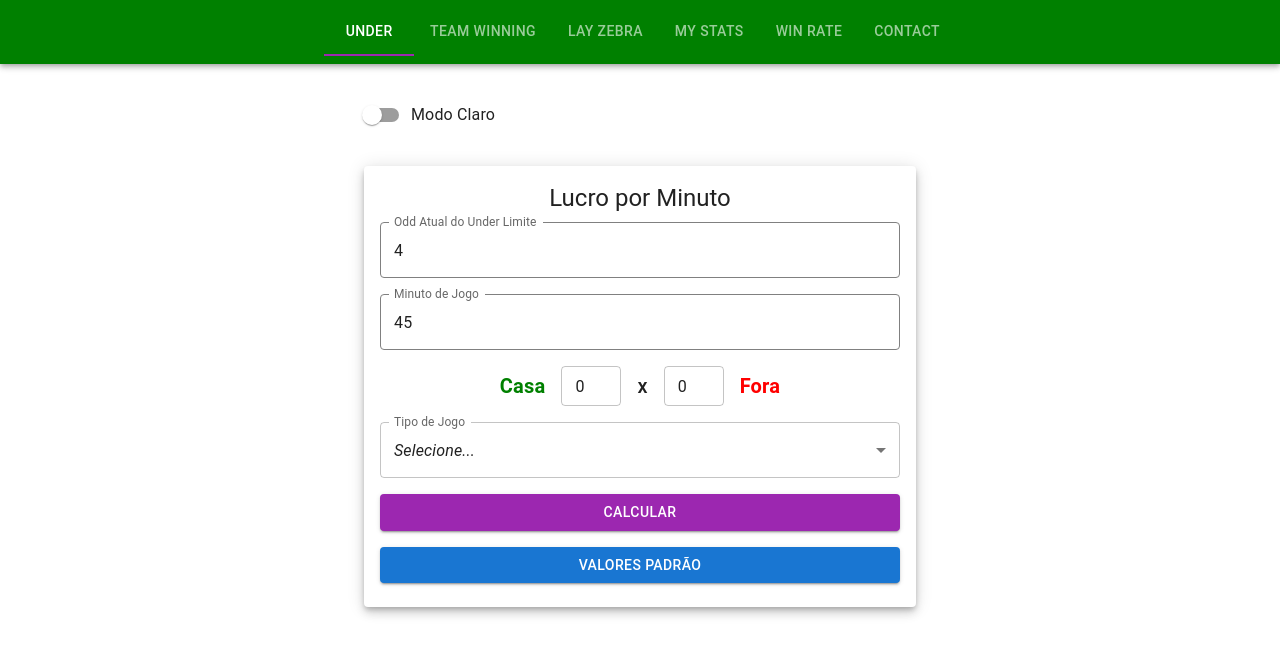
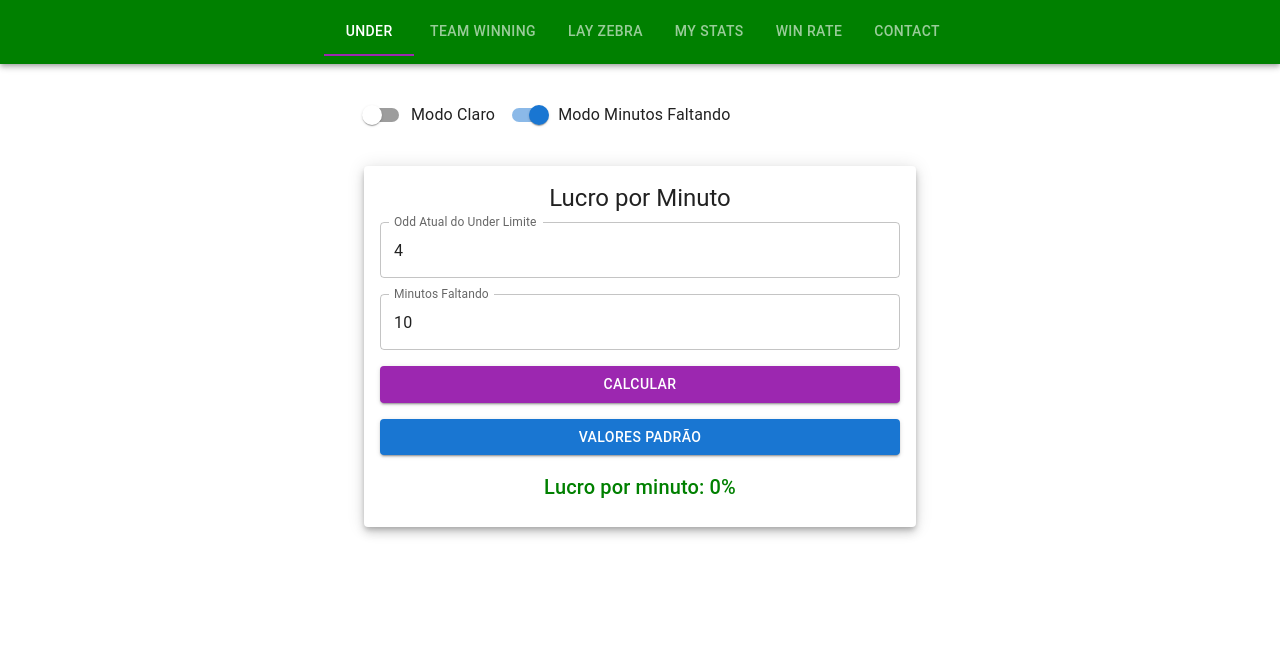
Before and after one commit to MaykonCole/tradertab, a Next.js app: page / in a window 1280 px wide. Shown: the top 656 px of the page. Built offline with nearby package versions, Linux system fonts and the light colour scheme.

Commit message:
feat: modo simple under

```diff
--- a/components/trader/under.jsx
+++ b/components/trader/under.jsx
@@ -18,9 +18,10 @@ import {
 import { useThemeMode } from "../../shared/themedefault";
 
 export default function Under() {
-  const [odd, setOdd] = useState(4); // valor padrão fixo
-  const [minuto, setMinuto] = useState(45); // valor padrão fixo
-  const [lucroPorMinuto, setLucroPorMinuto] = useState(null);
+  const [odd, setOdd] = useState(4);
+  const [minuto, setMinuto] = useState(45);
+  const [possivelAcrescimo, setPossivelAcrescimo] = useState(0);
+  const [lucroPorMinuto, setLucroPorMinuto] = useState(0);
   const [historico, setHistorico] = useState([]);
   const [tipoJogo, setTipoJogo] = useState(0);
   const [tentouCalcular, setTentouCalcular] = useState(false);
@@ -29,8 +30,9 @@ export default function Under() {
   const [zebra, onChangeZebra] = useState(0);
 
   const { darkMode, toggleDarkMode } = useThemeMode();
+  const [modoUnder, setModoUnder] = useState(true);
+  const [minutosFaltando, setMinutosFaltando] = useState(10);
 
-  // Carregar do sessionStorage apenas no cliente
   useEffect(() => {
     if (typeof window !== "undefined") {
       const storedHistorico = sessionStorage.getItem("lucroHistorico");
@@ -41,62 +43,68 @@ export default function Under() {
 
       const storedMinuto = sessionStorage.getItem("minuto");
       if (storedMinuto) setMinuto(Number(storedMinuto));
+
+      const storedAcrescimo = sessionStorage.getItem("acrescimo");
+      if (storedAcrescimo) setPossivelAcrescimo(Number(storedAcrescimo));
     }
   }, []);
-
-  // Salvar no sessionStorage quando mudar
-  useEffect(() => {
-    if (typeof window !== "undefined") {
-      sessionStorage.setItem("lucroHistorico", JSON.stringify(historico));
-    }
-  }, [historico]);
-
-  useEffect(() => {
-    if (typeof window !== "undefined") {
-      sessionStorage.setItem("odd", odd.toString());
-    }
-  }, [odd]);
-
-  useEffect(() => {
-    if (typeof window !== "undefined") {
-      sessionStorage.setItem("minuto", minuto.toString());
-    }
-  }, [minuto]);
 
   const calcularLucro = () => {
     setTentouCalcular(true);
 
-    if (tipoJogo === 0) {
-      return;
+    if (!modoUnder && tipoJogo === 0) return;
+
+    if (
+      odd > 1 &&
+      (!modoUnder ? minuto >= 0 && minuto < 90 : minutosFaltando > 0)
+    ) {
+      console.log("Entrou no cálculo");
+
+      let lucro;
+
+      if (modoUnder) {
+        const lucroTotal = odd - 1;
+        lucro = Number(((lucroTotal / minutosFaltando) * 100).toFixed(2));
+      } else {
+        const golsTotal = favorito + zebra;
+
+        const minutosRestantes =
+          (minuto >= 70 ? 90 + possivelAcrescimo : 90) - minuto;
+
+        const oddFinal = 1.01;
+        const lucroTotal = odd - oddFinal;
+
+        const fatorGol = Math.max(1 - golsTotal * 0.1, 0.5);
+
+        const pesoTipoJogo = 1;
+
+        const resultado =
+          ((lucroTotal * fatorGol) / minutosRestantes) * 100 + pesoTipoJogo;
+
+        lucro = Number(resultado.toFixed(2));
       }
 
-    if (odd > 1 && minuto >= 0 && minuto < 90) {
-      const golsTotal = favorito + zebra;
-      const minutosRestantes = 90 - minuto;
-      const oddFinal = 1.01;
-      const lucroTotal = odd - oddFinal;
-      const fatorGol = Math.max(1 - golsTotal * 0.1, 0.5);
+      setLucroPorMinuto(lucro);
 
-      const percentualPorJogo = tipoJogo / 2;
-
-      const valorBruto = (lucroTotal / minutosRestantes) * 100;
-      console.log(valorBruto);
-
-      const resultado =
-        ((lucroTotal * fatorGol) / minutosRestantes) * 100 + percentualPorJogo;
-
-      const lucro = Number(resultado.toFixed(2));
-
-      setLucroPorMinuto(lucro);
-      setHistorico([{ odd, minuto, lucroPorMinuto: lucro }, ...historico]);
+      setHistorico([
+        {
+          odd,
+          minuto: modoUnder ? minutosFaltando : minuto,
+          acrescimo: !modoUnder && minuto >= 70 ? possivelAcrescimo : 0,
+          lucroPorMinuto: lucro,
+        },
+        ...historico,
+      ]);
     } else {
       setLucroPorMinuto(null);
     }
   };
 
   const resetarCampos = () => {
-    setOdd(2);
+    setOdd(4);
     setMinuto(45);
+    setMinutosFaltando(10);
+    setPossivelAcrescimo(0);
     setLucroPorMinuto(null);
     setHistorico([]);
     setTipoJogo(0);
@@ -106,6 +114,10 @@ export default function Under() {
     }
   };
 
+  const handleModeToggle = (event) => {
+    setModoUnder(event.target.checked);
+  };
+
   const isError = tentouCalcular && tipoJogo === 0;
 
   return (
@@ -113,6 +125,12 @@ export default function Under() {
       <FormControlLabel
         control={<Switch checked={darkMode} onChange={toggleDarkMode} />}
         label={darkMode ? "Modo Escuro" : "Modo Claro"}
+        sx={{ mb: 2 }}
+      />
+
+      <FormControlLabel
+        control={<Switch checked={modoUnder} onChange={handleModeToggle} />}
+        label={modoUnder ? "Modo Minutos Faltando" : "Modo Minuto Atual"}
         sx={{ mb: 2 }}
       />
 
@@ -132,81 +150,79 @@ export default function Under() {
               inputProps={{
                 min: 1,
                 step:
-                  odd > 20
+                  odd >= 20
                     ? 1
-                    : odd >= 10 && odd < 20
+                    : odd >= 10
                       ? 0.5
-                      : odd >= 6 && odd < 10
+                      : odd >= 6
                         ? 0.2
-                        : odd >= 4 && odd < 6
+                        : odd >= 4
                           ? 0.1
-                          : odd >= 3 && odd < 4
+                          : odd >= 3
                             ? 0.05
-                            : odd >= 2 && odd < 2
-                              ? 0.02
                             : 0.01,
               }}
               value={odd}
-              onChange={(e) => {
-                const value = e.target.value;
-                setOdd(value === "" ? 2 : Number(value));
-              }}
+              onChange={(e) =>
+                setOdd(e.target.value === "" ? 2 : Number(e.target.value))
+              }
               fullWidth
-              sx={{
-                "& label.Mui-focused": {
-                  color: "green",
-                },
-                "& .MuiOutlinedInput-root": {
-                  "& fieldset": {
-                    borderColor: "gray",
-                  },
-                  "&:hover fieldset": {
-                    borderColor: "green",
-                  },
-                  "&.Mui-focused fieldset": {
-                    borderColor: "green",
-                  },
-                },
-              }}
             />
 
+            {modoUnder ? (
+              <TextField
+                label="Minutos Faltando"
+                type="number"
+                inputProps={{ min: 1, max: 30, step: 1 }}
+                value={minutosFaltando}
+                onChange={(e) =>
+                  setMinutosFaltando(
+                    e.target.value === "" ? 1 : Number(e.target.value),
+                  )
+                }
+                fullWidth
+              />
+            ) : (
+              <>
                 <TextField
                   label="Minuto de Jogo"
                   type="number"
-              inputProps={{ min: 1, max: 130, step: 1 }}
+                  inputProps={{ min: 1, max: 89, step: 1 }}
                   value={minuto}
-              onChange={(e) => {
-                const value = e.target.value;
-                setMinuto(value === "" ? 1 : Number(value));
-              }}
+                  onChange={(e) =>
+                    setMinuto(
+                      e.target.value === "" ? 1 : Number(e.target.value),
+                    )
+                  }
                   fullWidth
-              sx={{
-                "& label.Mui-focused": {
-                  color: "green",
-                },
-                "& .MuiOutlinedInput-root": {
-                  "& fieldset": {
-                    borderColor: "gray",
-                  },
-                  "&:hover fieldset": {
-                    borderColor: "green",
-                  },
-                  "&.Mui-focused fieldset": {
-                    borderColor: "green",
-                  },
-                },
-              }}
                 />
+                {minuto >= 70 && (
+                  <TextField
+                    label="Possível Acréscimo"
+                    type="number"
+                    inputProps={{ min: 0, max: 10, step: 1 }}
+                    value={possivelAcrescimo}
+                    onChange={(e) =>
+                      setPossivelAcrescimo(
+                        e.target.value === "" ? 0 : Number(e.target.value),
+                      )
+                    }
+                    fullWidth
+                  />
+                )}
 
                 <Box
                   display="flex"
-              justifyContent="center"
                   alignItems="center"
                   gap={2}
+                  justifyContent="center"
                 >
                   <Typography
-                variant="body1"
-                sx={{ color: "green", fontWeight: "bold", fontSize: "20px" }}
+                    sx={{
+                      color: "green",
+                      fontWeight: "bold",
+                      fontSize: "20px",
+                    }}
                   >
                     Casa
                   </Typography>
@@ -218,9 +234,7 @@ export default function Under() {
                     inputProps={{ min: 0 }}
                     sx={{ width: 60 }}
                   />
-
                   <Typography variant="h6">x</Typography>
-
                   <TextField
                     type="number"
                     size="small"
@@ -230,20 +244,15 @@ export default function Under() {
                     sx={{ width: 60 }}
                   />
                   <Typography
-                variant="body1"
                     sx={{ color: "red", fontWeight: "bold", fontSize: "20px" }}
                   >
                     Fora
                   </Typography>
                 </Box>
 
-            <FormControl fullWidth>
-              <InputLabel id="demo-simple-select-label">
-                Tipo de Jogo
-              </InputLabel>
+                <FormControl fullWidth error={isError}>
+                  <InputLabel>Tipo de Jogo</InputLabel>
                   <Select
-                labelId="demo-simple-select-label"
-                id="demo-simple-select"
                     value={tipoJogo}
                     label="Tipo de Jogo"
                     onChange={(e) => setTipoJogo(e.target.value)}
@@ -255,23 +264,21 @@ export default function Under() {
                       Jogo truncado (muitas faltas, cera)
                     </MenuItem>
                     <MenuItem value={3}>
-                  Somente um time atacando (só chuveirinho)
+                      Só um time atacando (chuveirinho)
                     </MenuItem>
                     <MenuItem value={2}>
-                  Somente um time atacando (com chances)
+                      Só um time atacando (com chances)
                     </MenuItem>
-                <MenuItem value={1}>
-                  Ambos times atacando (jogo aberto)
-                </MenuItem>
+                    <MenuItem value={1}>Ambos atacando (jogo aberto)</MenuItem>
                   </Select>
-              {isError && (
-                <FormHelperText
-                  sx={{ color: "red", fontWeight: "bold", fontSize: "15px" }}
-                >
+                  {!modoUnder && isError && (
+                    <FormHelperText>
                       Por favor, selecione o tipo de jogo.
                     </FormHelperText>
                   )}
                 </FormControl>
+              </>
+            )}
 
             <Button
               variant="contained"
```
Lines whose indentation alone changed are shown as unchanged.
